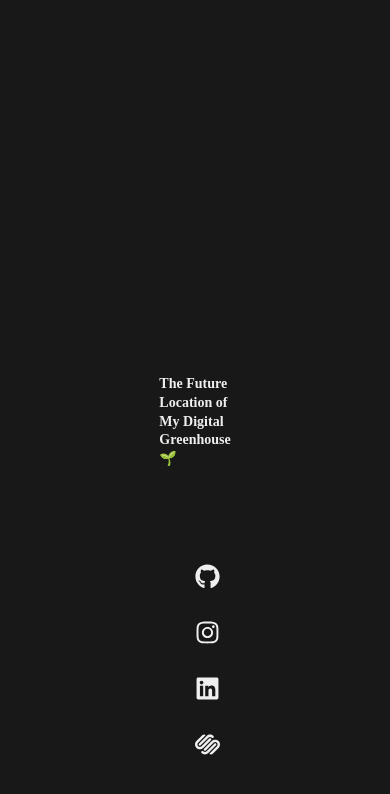
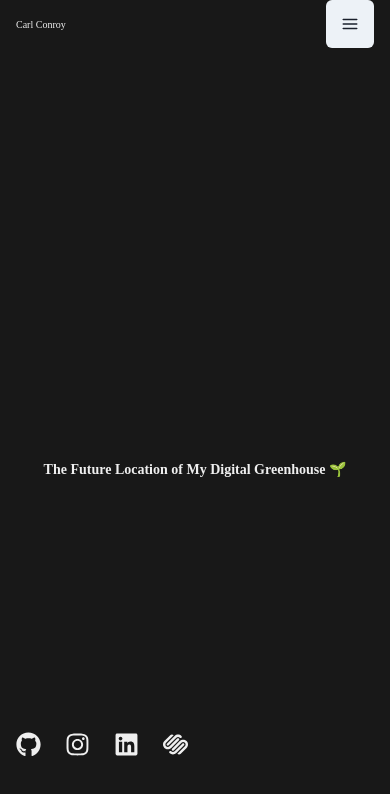
Before and after one commit to CarlinCharge/carlconroyv2, a Next.js app: page / in a window 390 px wide. Shown: the top 794 px of the page. Built offline with nearby package versions, Linux system fonts and the light colour scheme.

Commit message:
mobile burger menu wip

```diff
--- a/app/layout.tsx
+++ b/app/layout.tsx
@@ -15,7 +15,7 @@ export default function RootLayout({
     <html lang="en">
       <body>
         <ChakraProvider theme={theme}>
-          <Container maxW={{ base: "24px", md: "40px", lg: "6xl" }}>
+          <Container maxW={{ base: "5xl", md: "40px", lg: "6xl" }}>
             <Nav />
             <StickySocials />
             {children}
--- a/src/components/Nav/Nav.tsx
+++ b/src/components/Nav/Nav.tsx
@@ -2,15 +2,13 @@ import NextLink from "next/link";
 import { Link, Flex, IconButton } from "@chakra-ui/react";
 import { HamburgerIcon, CloseIcon } from "@chakra-ui/icons";
 import { MenuItems } from "./MenuItems";
+import { useState } from "react";
 
 const Nav = () => {
   const fontSize = { base: "10px", md: "40px", lg: "26.75px" };
+  const [display, setDisplay] = useState("none");
   return (
-    <Flex
-      justifyContent="space-between"
-      alignItems="center"
-      display={{ base: "none", lg: "flex" }}
-    >
+    <Flex justifyContent="space-between" alignItems="center">
       <Link
         as={NextLink}
         href="/"
@@ -25,10 +23,15 @@ const Nav = () => {
       <IconButton
         aria-label="Open Menu"
         size="lg"
-        display={{ base: "flex", md: "flex", lg: "none" }}
+        overflowY="auto"
+        flexDir="column"
         icon={<HamburgerIcon />}
+        display={{ base: "flex", lg: "none" }}
+        onClick={() => {
+          setDisplay("flex");
+        }}
       />
-      <Flex>
+      <Flex display={{ base: "none", lg: "flex" }}>
         {MenuItems.map((item) => {
           return (
             <Link
@@ -49,6 +52,51 @@ const Nav = () => {
           );
         })}
       </Flex>
+      <Flex
+        width="100vw"
+        height="100vh"
+        backgroundColor="black.50"
+        zIndex={20}
+        top="0"
+        left="0"
+        overflow="auto"
+        flexDirection="column"
+        display={display}
+      >
+        <Flex justify="flex-end">
+          <IconButton
+            mt={2}
+            mr={2}
+            aria-label="Close Menu"
+            size="lg"
+            icon={<CloseIcon />}
+            onClick={() => {
+              setDisplay("none");
+            }}
+          />
+        </Flex>
+        <Flex direction="column" alignItems="center">
+          {MenuItems.map((item) => {
+            return (
+              <Link
+                fontSize={fontSize}
+                maxW={{ base: "50%", md: "40px", lg: "6xl" }}
+                as={NextLink}
+                href={item.href}
+                key={item.text}
+                mr="10px"
+                p="4"
+                _hover={{
+                  color: "#A970FF",
+                  textDecoration: "underline",
+                }}
+              >
+                {item.text}
+              </Link>
+            );
+          })}
+        </Flex>
+      </Flex>
     </Flex>
   );
 };
--- a/src/components/Socials/StickySocials.tsx
+++ b/src/components/Socials/StickySocials.tsx
@@ -6,11 +6,12 @@ const size = { base: "25px", lg: 10 };
 export const StickySocials = () => {
   return (
     <List
-      position="fixed"
+      position={{ base: "fixed", lg: "fixed" }}
       bottom="20"
       gap="6"
-      display={{ base: "grid", lg: "grid" }}
+      display={{ base: "flex", lg: "grid" }}
       className="socials"
+      maxH={{ sm: "10vh" }}
     >
       {SocialItems.map((item) => {
         return (
```
